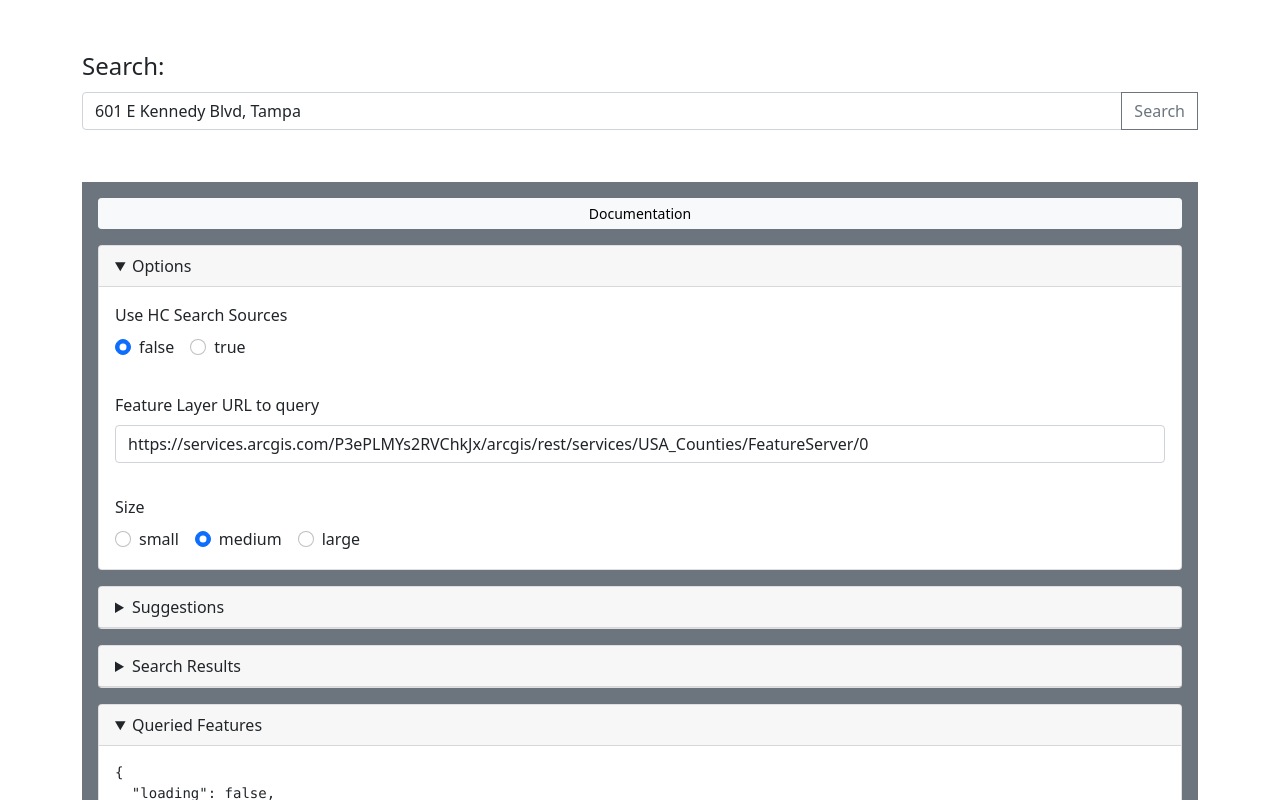
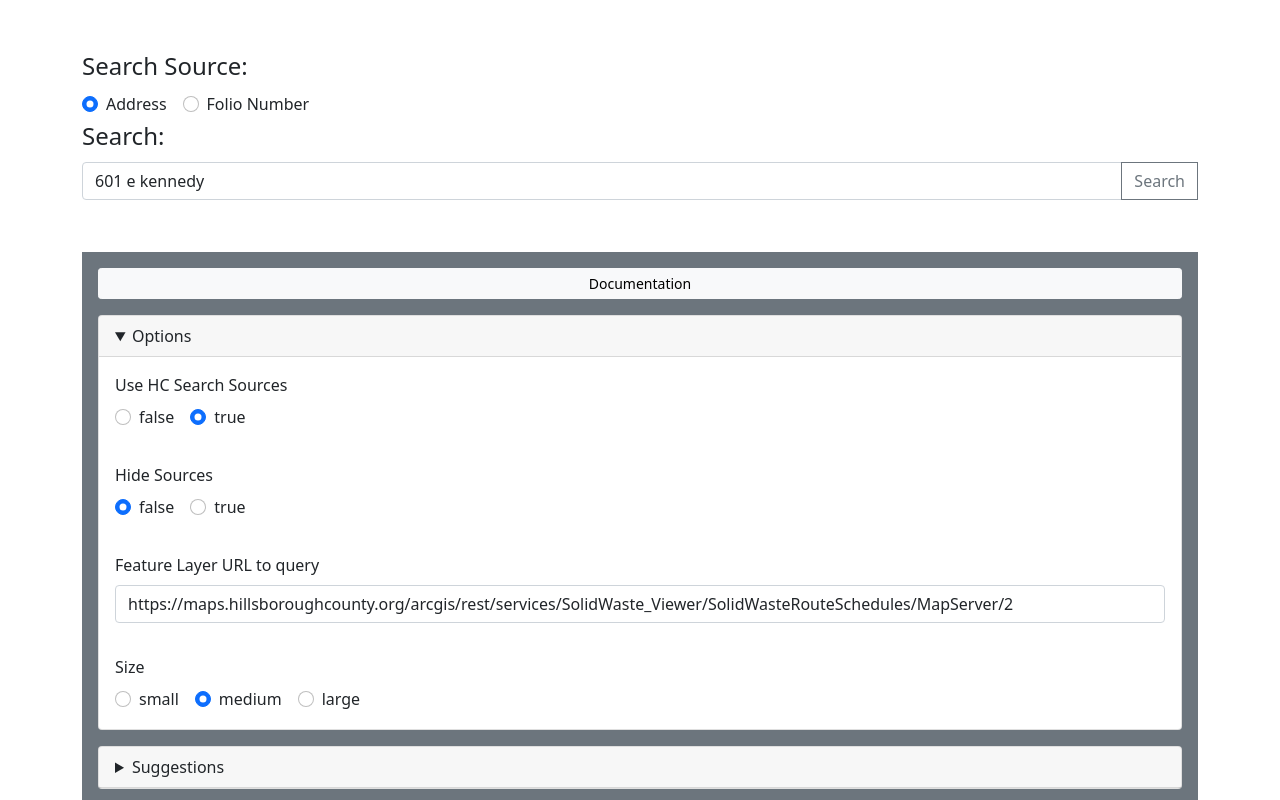
Before and after one commit to Commbocc/hcflgov-vue-esri-search, a Vue app: page / in a window 1280 px wide. Shown: the top 800 px of the page. Built offline with nearby package versions, Linux system fonts and the light colour scheme.

Commit message:
queried results use feat geo rather than extent

```diff
--- a/src/App.vue
+++ b/src/App.vue
@@ -14,10 +14,7 @@ import {
   suggestions,
   features,
 } from './lib'
-
-// set feature layer url to query against
-featureLayerProps.url =
-  'https://services.arcgis.com/P3ePLMYs2RVChkJx/arcgis/rest/services/USA_Counties/FeatureServer/0'
+import { reactive, watch } from 'vue'
 
 // SearchBootstrap's submit event
 const watchResults = async (results: __esri.SearchResult[]) => {
@@ -25,10 +22,13 @@ const watchResults = async (results: __esri.SearchResult[]) => {
     if (!results.length) throw 'No Search Results'
     const [firstResult] = results
 
-    // query result's extent agains feature layer
-    const queriedFeatures = await queryFeatures(firstResult?.extent, {
-      // returnGeometry: true,
-    })
+    // query result's geometry against feature layer
+    const queriedFeatures = await queryFeatures(
+      firstResult?.feature?.geometry,
+      {
+        // returnGeometry: true,
+      }
+    )
 
     console.log('fun with features!', queriedFeatures)
   } catch (error) {
@@ -36,24 +36,30 @@ const watchResults = async (results: __esri.SearchResult[]) => {
   }
 }
 
-// set input value, useful for dev
-input.value = '601 E Kennedy Blvd, Tampa'
-// input.value = '193557'
-// searchProps.activeSourceIndex = 1
-
-import { watch } from 'vue'
 watch(input, () => {
   // searchResults.data = []
   features.data = []
 })
 
 // demo options
-import { reactive } from 'vue'
 const options = reactive({
   size: 1,
   sources: 0,
   hideSources: 0,
 })
+
+// set feature layer url to query against
+featureLayerProps.url =
+  'https://services.arcgis.com/P3ePLMYs2RVChkJx/arcgis/rest/services/USA_Counties/FeatureServer/0'
+input.value = '601 e kennedy'
+
+if (import.meta.env.DEV) {
+  featureLayerProps.url =
+    'https://maps.hillsboroughcounty.org/arcgis/rest/services/SolidWaste_Viewer/SolidWasteRouteSchedules/MapServer/2'
+  // input.value = '601 e kennedy'
+  // searchProps.activeSourceIndex = 0
+  options.sources = 1
+}
 </script>
 
 <!--  -->
--- a/src/components/Search/Bootstrap.vue
+++ b/src/components/Search/Bootstrap.vue
@@ -11,8 +11,7 @@ import {
 } from '../../lib'
 import { hcLocatorSource, hcFolioSource } from '../../lib/search-sources'
 
-const props =
-  defineProps<{
+const props = defineProps<{
   small?: boolean
   large?: boolean
   hcSources?: boolean
@@ -30,8 +29,7 @@ watch(
   { immediate: true }
 )
 
-const emit =
-  defineEmits<{
+const emit = defineEmits<{
   (event: 'results', data: __esri.SearchResult[]): void
 }>()
 
--- a/src/lib/features.ts
+++ b/src/lib/features.ts
@@ -1,6 +1,5 @@
 import { reactive } from 'vue'
 import FeatureLayer from '@arcgis/core/layers/FeatureLayer'
-import Extent from '@arcgis/core/geometry/Extent'
 
 /**
  * @category Features
@@ -19,11 +18,11 @@ export const features = reactive<__hc_esri_search.IReactiveFeatures>({
  * [Read more...](https://developers.arcgis.com/javascript/latest/api-reference/esri-layers-FeatureLayer.html#queryFeatures)
  *
  * @category Features
- * @param extent
+ * @param geometry
  * @param options
  */
 export async function queryFeatures(
-  extent: Extent | object,
+  geometry: __esri.Geometry,
   options?: __esri.QueryProperties
 ): Promise<__esri.Graphic[]> {
   features.loading = true
@@ -37,9 +36,7 @@ export async function queryFeatures(
     const { features: queriedFeatures } = await featureLayer.queryFeatures({
       outFields: ['*'],
       ...options,
-      geometry: extent.hasOwnProperty('type')
-        ? extent
-        : Extent.fromJSON(extent),
+      geometry,
     })
 
     features.data = queriedFeatures.map((f) => f.toJSON())
--- a/src/lib/search.ts
+++ b/src/lib/search.ts
@@ -68,11 +68,11 @@ export async function search(): Promise<__esri.SearchResult[]> {
       : 'Your search returned no results.'
 
     searchResults.data = results.map(
-      ({ name, extent }) =>
+      ({ name, extent, feature }) =>
         ({
           name,
           extent: extent.toJSON(),
-          //   feature: feature.toJSON(),
+          feature: feature.toJSON(),
         } as __esri.SearchResult)
     )
 
```
Also changed, not shown: 1 other file (tests, documents, lock files or other folders). Lines whose indentation alone changed are shown as unchanged.
